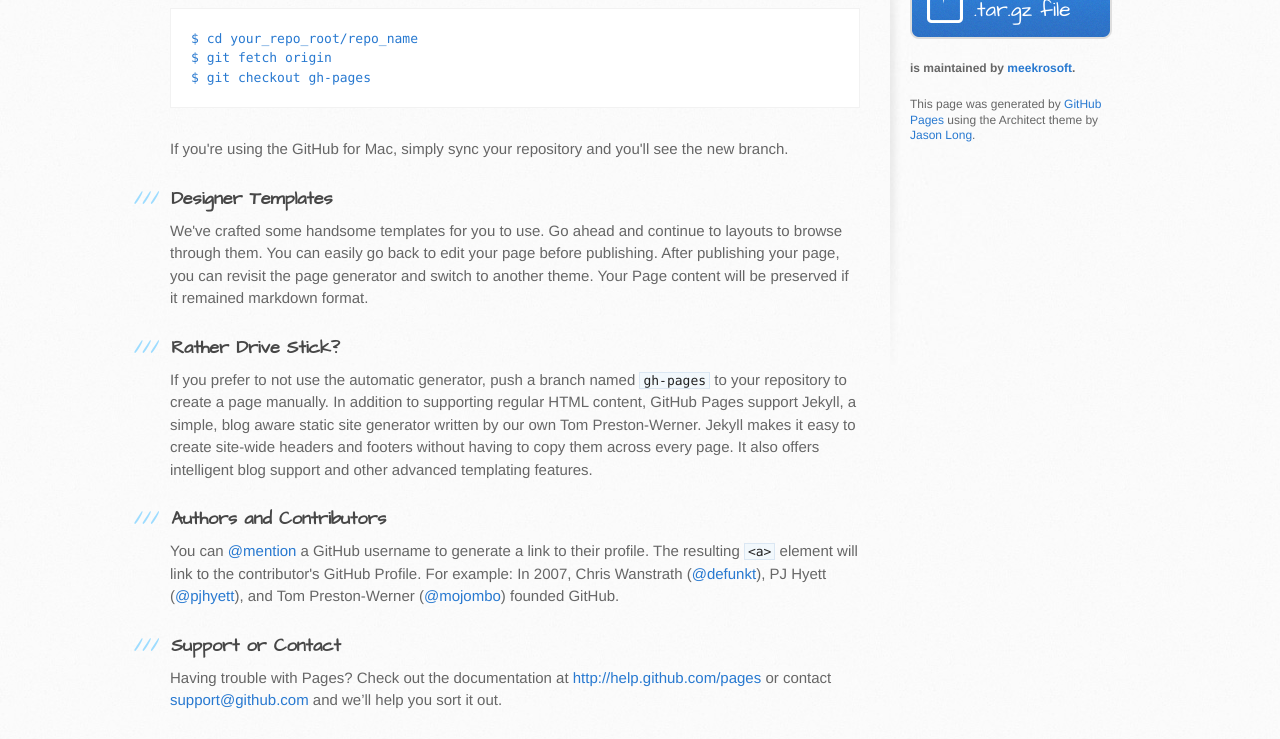
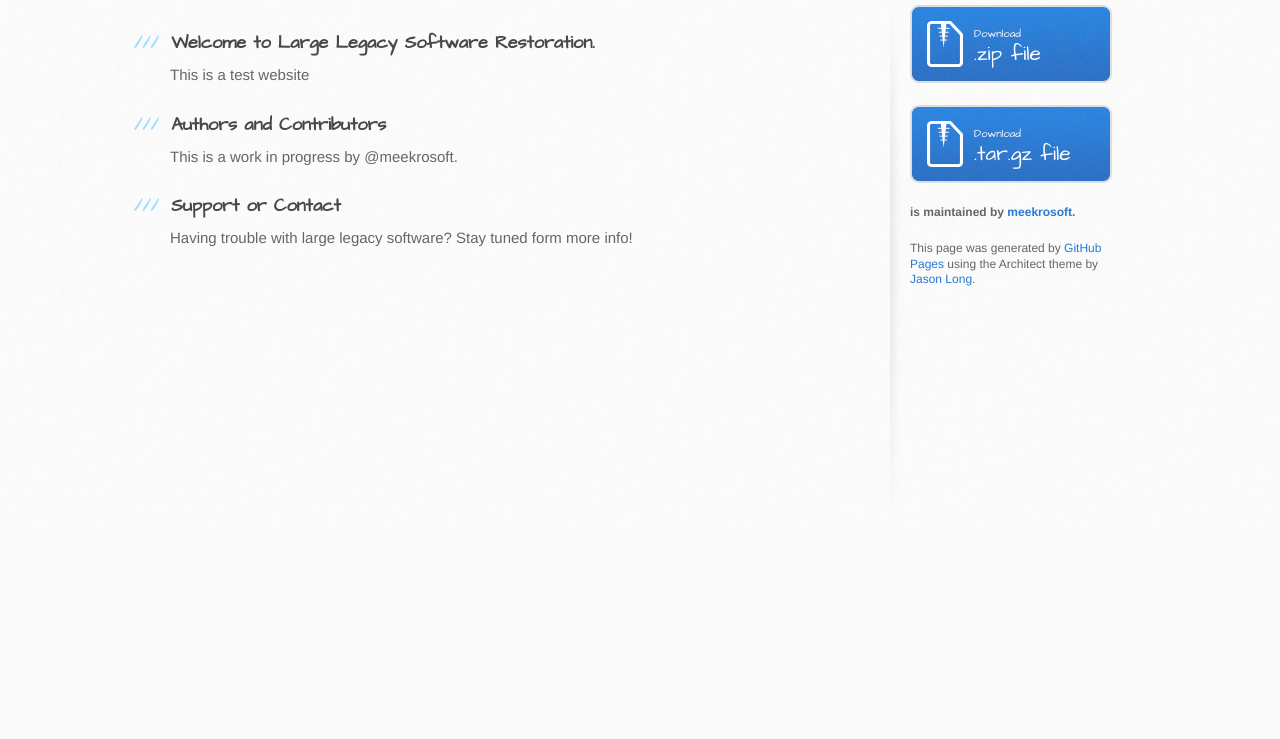
Before and after one commit to meekrosoft/ll_www, a plain HTML site: page index.html in a window 1280 px wide. Shown: the part 337-1076 px from the top of the page. After the commit the page ends 869 px from the top, so only its background shows below. Drawn offline with Linux system fonts and the light colour scheme.

Commit message:
Striped out the bulk of the generated text

```diff
--- a/index.html
+++ b/index.html
@@ -13,13 +13,13 @@
     <script src="//html5shiv.googlecode.com/svn/trunk/html5.js"></script>
     <![endif]-->
 
-    <title>LL by meekrosoft</title>
+    <title>Large Legacy by meekrosoft</title>
   </head>
 
   <body>
     <header>
       <div class="inner">
-        <h1>LL</h1>
+        <h1>Large Legacy Software Restoration</h1>
         <h2></h2>
         <a href="https://github.com/meekrosoft/ll_www" class="button"><small>View project on</small>GitHub</a>
       </div>
@@ -29,36 +29,19 @@
       <div class="inner clearfix">
         <section id="main-content">
           <h3>
-<a name="welcome-to-github-pages" class="anchor" href="#welcome-to-github-pages"><span class="octicon octicon-link"></span></a>Welcome to GitHub Pages.</h3>
+<a name="welcome-to-github-pages" class="anchor" href="#welcome-to-github-pages"><span class="octicon octicon-link"></span></a>Welcome to Large Legacy Software Restoration.</h3>
 
-<p>This automatic page generator is the easiest way to create beautiful pages for all of your projects. Author your page content here using GitHub Flavored Markdown, select a template crafted by a designer, and publish. After your page is generated, you can check out the new branch:</p>
-
-<pre><code>$ cd your_repo_root/repo_name
-$ git fetch origin
-$ git checkout gh-pages
-</code></pre>
-
-<p>If you're using the GitHub for Mac, simply sync your repository and you'll see the new branch.</p>
-
-<h3>
-<a name="designer-templates" class="anchor" href="#designer-templates"><span class="octicon octicon-link"></span></a>Designer Templates</h3>
-
-<p>We've crafted some handsome templates for you to use. Go ahead and continue to layouts to browse through them. You can easily go back to edit your page before publishing. After publishing your page, you can revisit the page generator and switch to another theme. Your Page content will be preserved if it remained markdown format.</p>
-
-<h3>
-<a name="rather-drive-stick" class="anchor" href="#rather-drive-stick"><span class="octicon octicon-link"></span></a>Rather Drive Stick?</h3>
-
-<p>If you prefer to not use the automatic generator, push a branch named <code>gh-pages</code> to your repository to create a page manually. In addition to supporting regular HTML content, GitHub Pages support Jekyll, a simple, blog aware static site generator written by our own Tom Preston-Werner. Jekyll makes it easy to create site-wide headers and footers without having to copy them across every page. It also offers intelligent blog support and other advanced templating features.</p>
+<p>This is a test website</p>
 
 <h3>
 <a name="authors-and-contributors" class="anchor" href="#authors-and-contributors"><span class="octicon octicon-link"></span></a>Authors and Contributors</h3>
 
-<p>You can <a href="https://github.com/blog/821" class="user-mention">@mention</a> a GitHub username to generate a link to their profile. The resulting <code>&lt;a&gt;</code> element will link to the contributor's GitHub Profile. For example: In 2007, Chris Wanstrath (<a href="https://github.com/defunkt" class="user-mention">@defunkt</a>), PJ Hyett (<a href="https://github.com/pjhyett" class="user-mention">@pjhyett</a>), and Tom Preston-Werner (<a href="https://github.com/mojombo" class="user-mention">@mojombo</a>) founded GitHub.</p>
+<p> This is a work in progress by @meekrosoft.
 
 <h3>
 <a name="support-or-contact" class="anchor" href="#support-or-contact"><span class="octicon octicon-link"></span></a>Support or Contact</h3>
 
-<p>Having trouble with Pages? Check out the documentation at <a href="http://help.github.com/pages">http://help.github.com/pages</a> or contact <a href="mailto:support@github.com">support@github.com</a> and we’ll help you sort it out.</p>
+<p>Having trouble with large legacy software? Stay tuned form more info!</p>
         </section>
 
         <aside id="sidebar">
```
